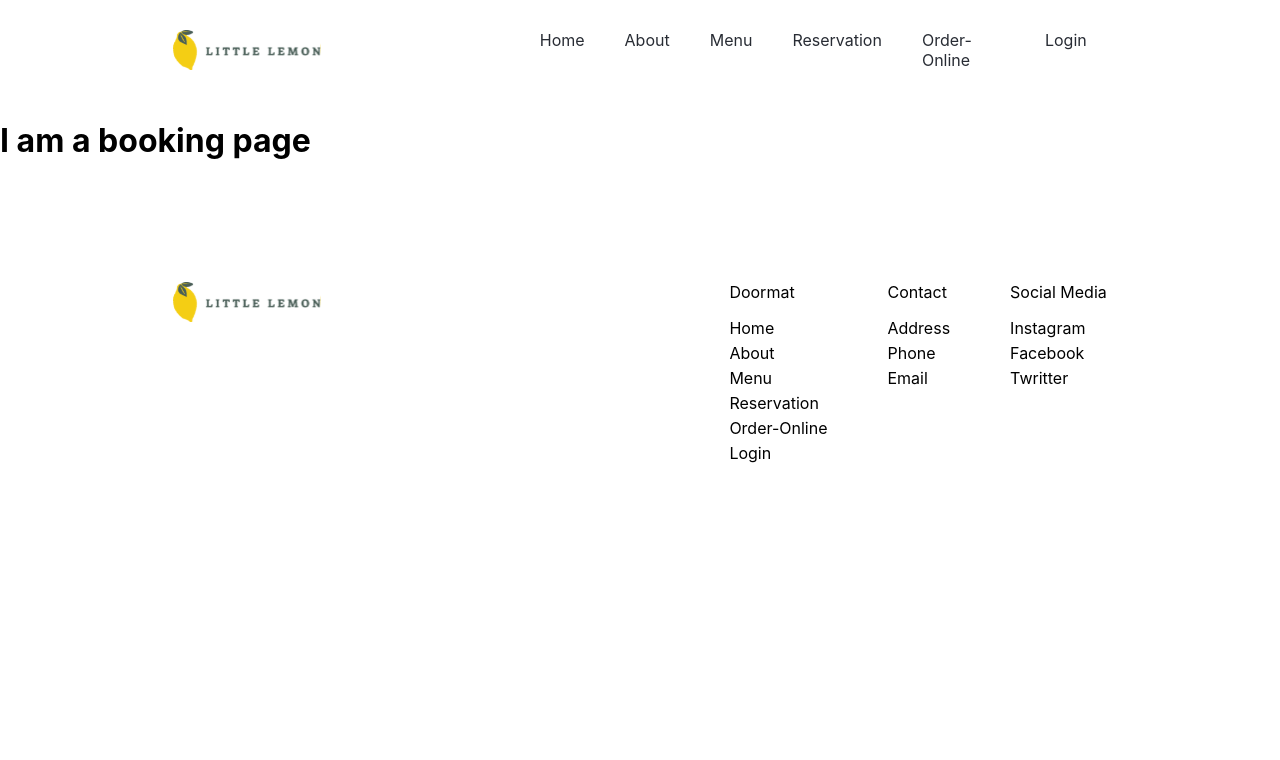
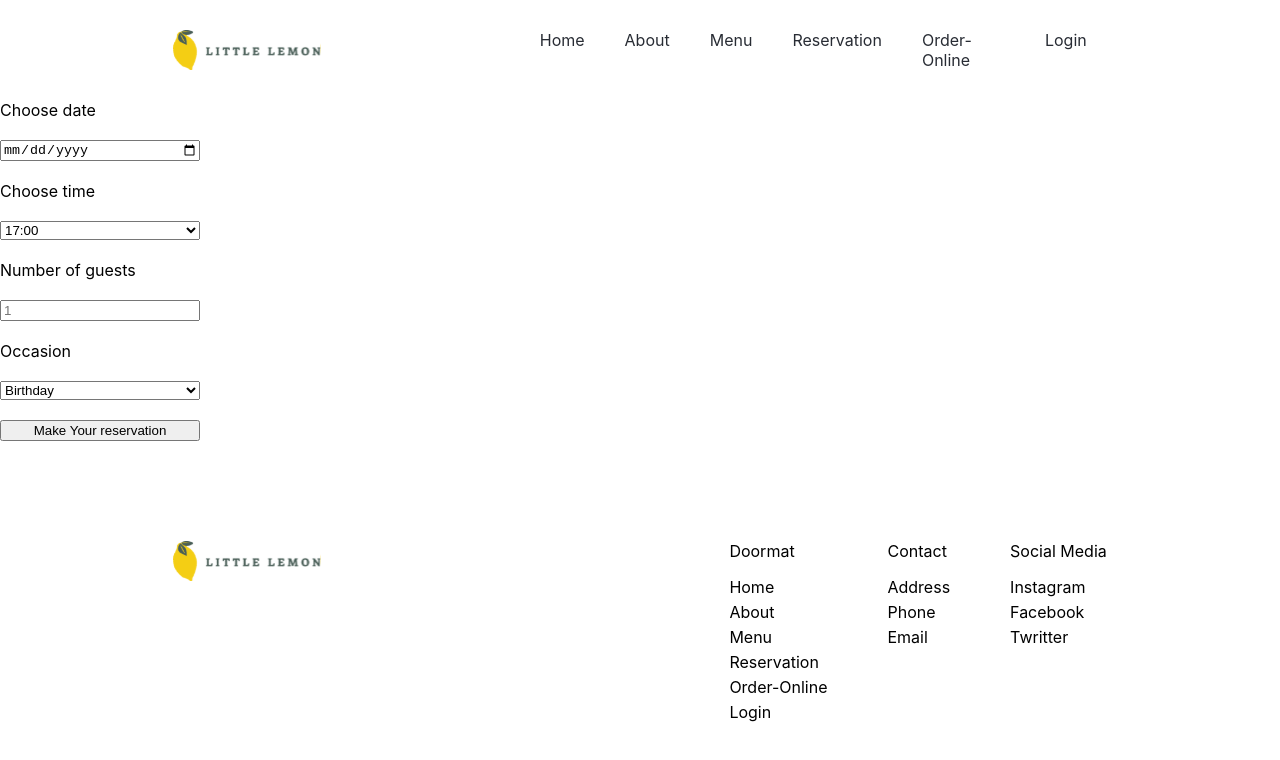
Before and after one commit to Ti-nick/ReactJS_Demo_Restaurant_Coursera, a React (Create React App) app in the folder final-project/: page /booking in a window 1280 px wide. Shown: the top 760 px of the page. Built offline with nearby package versions, Linux system fonts and the light colour scheme.

Commit message:
Insert the initial Table Booking Form

```diff
--- a/final-project/src/App.css
+++ b/final-project/src/App.css
@@ -58,10 +58,6 @@
   width: 170px;
   border: 0;
   border-radius: 10px;
-}
-.button-text{
-  color: black;
-  text-decoration: none;
 }
 .BannerSectionWrapper-Right{
   flex: 1;
--- a/final-project/src/BannerSection.js
+++ b/final-project/src/BannerSection.js
@@ -11,7 +11,7 @@
                         <h4>Chicago</h4>
                         <p>Nestled within the bustling streets of Chicago, "Little Lemon" emerges as a vibrant.</p>
                         <br/>
-                        <button type="button"><Link to="/booking" className="button-text">Reserve a table</Link></button>
+                        <Link to="/booking"><button type="button">Reserve a table</button></Link>
                     </div>
                     <div className="BannerSectionWrapper-Right">
                         <img src={RestaurantFood_Square} alt="food" width="320px"/>
--- /dev/null
+++ b/final-project/src/BookingForm.js
@@ -0,0 +1,25 @@
+export default function BookingForm(){
+    return (
+            <form style={{display: "grid", maxWidth: "200px", gap: "20px"}}>
+                <label for="res-date">Choose date</label>
+                <input type="date" id="res-date" />
+                <label for="res-time">Choose time</label>
+                <select id="res-time ">
+                    <option>17:00</option>
+                    <option>18:00</option>
+                    <option>19:00</option>
+                    <option>20:00</option>
+                    <option>21:00</option>
+                    <option>22:00</option>
+                </select>
+                <label for="guests">Number of guests</label>
+                <input type="number" placeholder="1" min="1" max="10" id="guests" />
+                <label for="occasion">Occasion</label>
+                <select id="occasion">
+                    <option>Birthday</option>
+                    <option>Anniversary</option>
+                </select>
+                <input type="submit" value="Make Your reservation" />
+            </form>
+    )
+}
--- a/final-project/src/BookingPage.js
+++ b/final-project/src/BookingPage.js
@@ -1,11 +1,13 @@
+import BookingForm from './BookingForm';
 import Footer from './Footer';
 import Header from './Header';
+
 
 export default function BookingPage() {
     return (
       <>
         <Header/>
-        <h1>I am a booking page</h1>
+        <BookingForm/>
         <Footer/>
       </>
     );
--- a/final-project/src/Highlights.js
+++ b/final-project/src/Highlights.js
@@ -1,11 +1,12 @@
 import RestaurantFood_Square from "/Users/ty/Documents/GitHub/Restaurant-Demo-Coursera/final-project/src/assets/restauranfood_square.jpg"
+import { Link } from "react-router-dom"
 
 export default function HighlightsSection(){
     return (
         <>
             <div className="HighlightsWrapper">
                 <h1>This Weeks Specials!</h1>
-                <button type="button">Online Menu</button>
+                <Link to="/online-menu"><button type="button">Online Menu</button></Link>
             </div>
             <div className="HighlightsCardSection">
                 <section className="Card">
```
